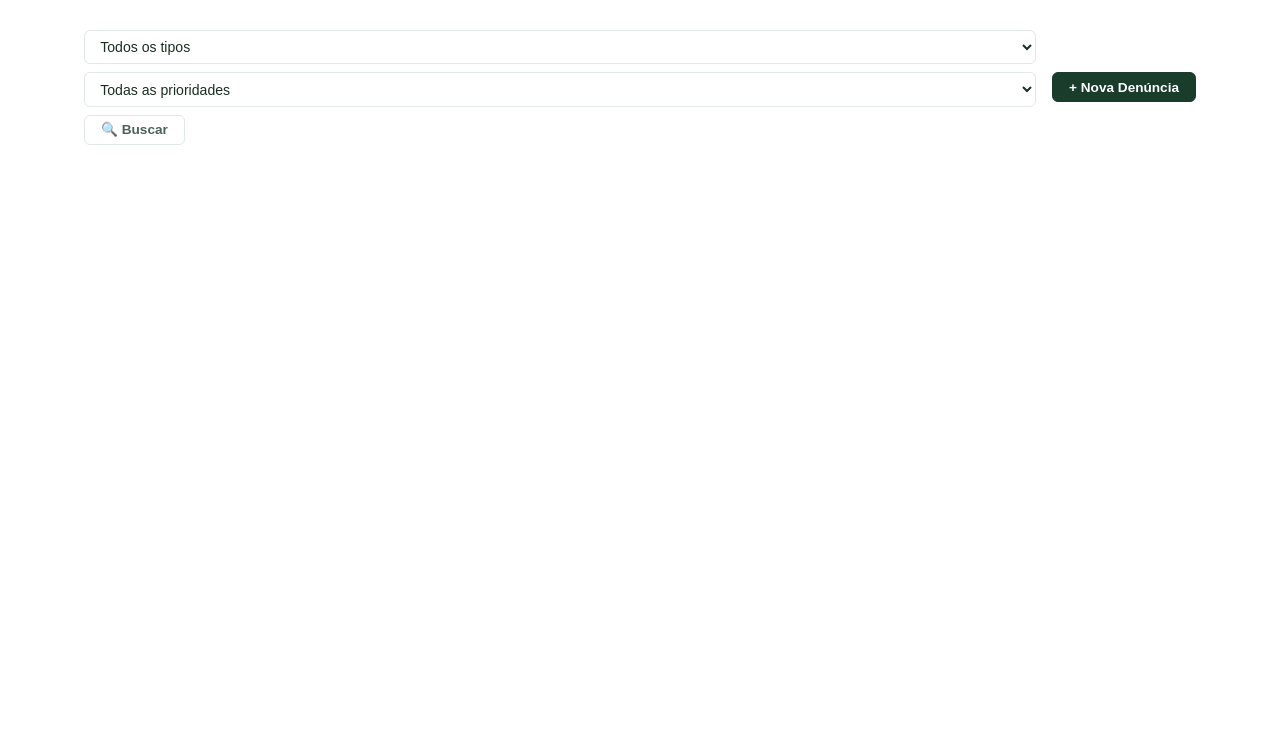
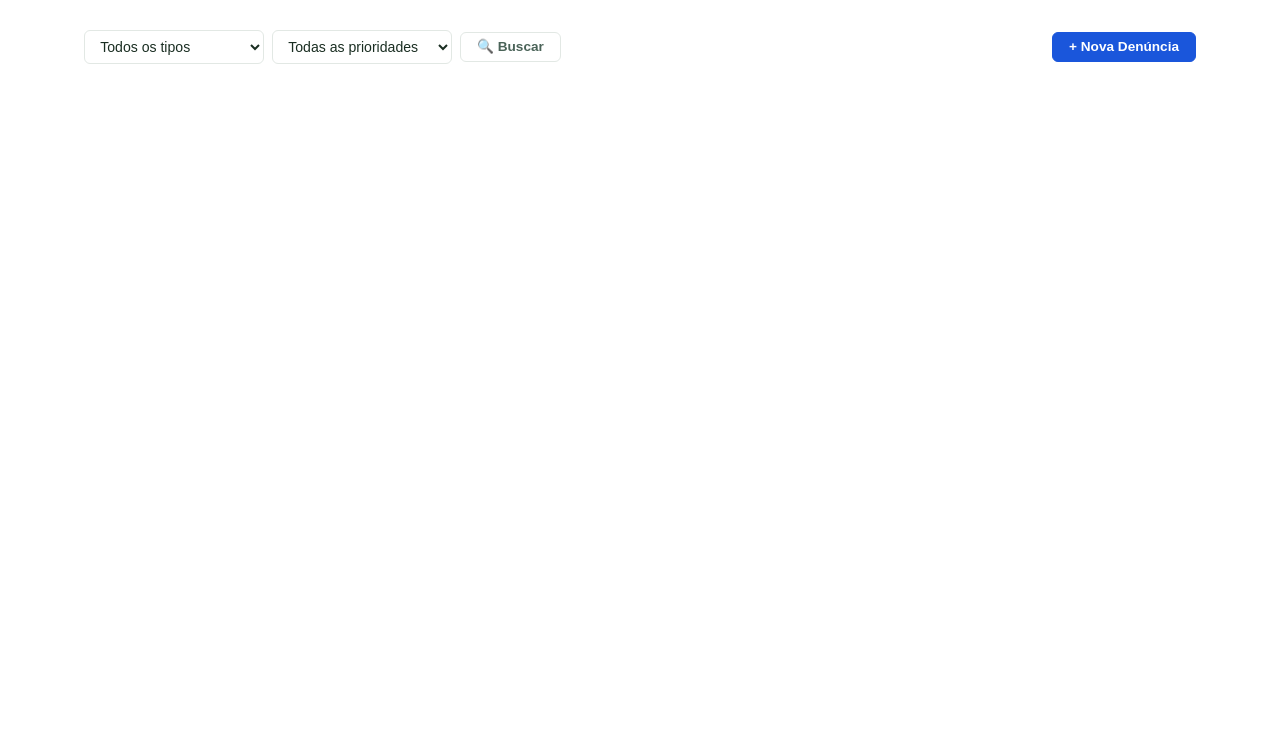
Before and after one commit to GuiSantos9/aep-6sem, a plain HTML site: page front/index.html in a window 1280 px wide. Shown: the part 62-800 px from the top of the page. Drawn offline with Linux system fonts and the light colour scheme; no server answers.

Commit message:
feat: cor principal azul, campos de busca lado a lado, botão à direita
Co-Authored-By: Claude Sonnet 4.6 <noreply@anthropic.com>

```diff
--- a/front/style.css
+++ b/front/style.css
@@ -2,11 +2,11 @@
 *, *::before, *::after { box-sizing: border-box; margin: 0; padding: 0; }
 
 :root {
-  --green:        #1a3d2b;
-  --green-mid:    #2d6a4f;
-  --green-light:  #40916c;
-  --green-pale:   #d8f3dc;
-  --green-tint:   #f0faf2;
+  --green:        #1a56db;
+  --green-mid:    #1d4ed8;
+  --green-light:  #3b82f6;
+  --green-pale:   #dbeafe;
+  --green-tint:   #eff6ff;
 
   --bg:           #ffffff;
   --surface:      #f8f9f8;
@@ -20,7 +20,7 @@
   --danger:       #dc2626;
   --danger-bg:    #fef2f2;
   --warning:      #d97706;
-  --info:         #2563eb;
+  --info:         #0369a1;
   --success:      #16a34a;
 
   --prioridade-baixa:   #16a34a;
@@ -109,16 +109,19 @@ body {
 .toolbar {
   display: flex;
   align-items: center;
-  gap: 1rem;
-  flex-wrap: wrap;
+  justify-content: space-between;
+  gap: .75rem;
   margin-bottom: 1rem;
 }
 
 .filters {
   display: flex;
+  align-items: center;
   gap: .5rem;
-  flex-wrap: wrap;
-  flex: 1;
+}
+
+.filters .select {
+  width: 180px;
 }
 
 .list-summary {
@@ -141,7 +144,7 @@ body {
 }
 .input:focus, .select:focus {
   border-color: var(--green-light);
-  box-shadow: 0 0 0 3px rgba(64,145,108,.12);
+  box-shadow: 0 0 0 3px rgba(59,130,246,.15);
 }
 .input::placeholder { color: var(--text-muted); }
 .textarea { resize: vertical; min-height: 80px; }
@@ -487,6 +490,7 @@ option { background: #fff; color: var(--text); }
   .main { padding: 1.25rem 1rem 4rem; }
   .toolbar { flex-direction: column; align-items: stretch; }
   .filters { flex-direction: column; }
+  .filters .select { width: 100%; }
   .denuncia-grid { grid-template-columns: 1fr; }
   .form-grid { grid-template-columns: 1fr; }
   .col-2, .col-1 { grid-column: 1 / -1; }
```
